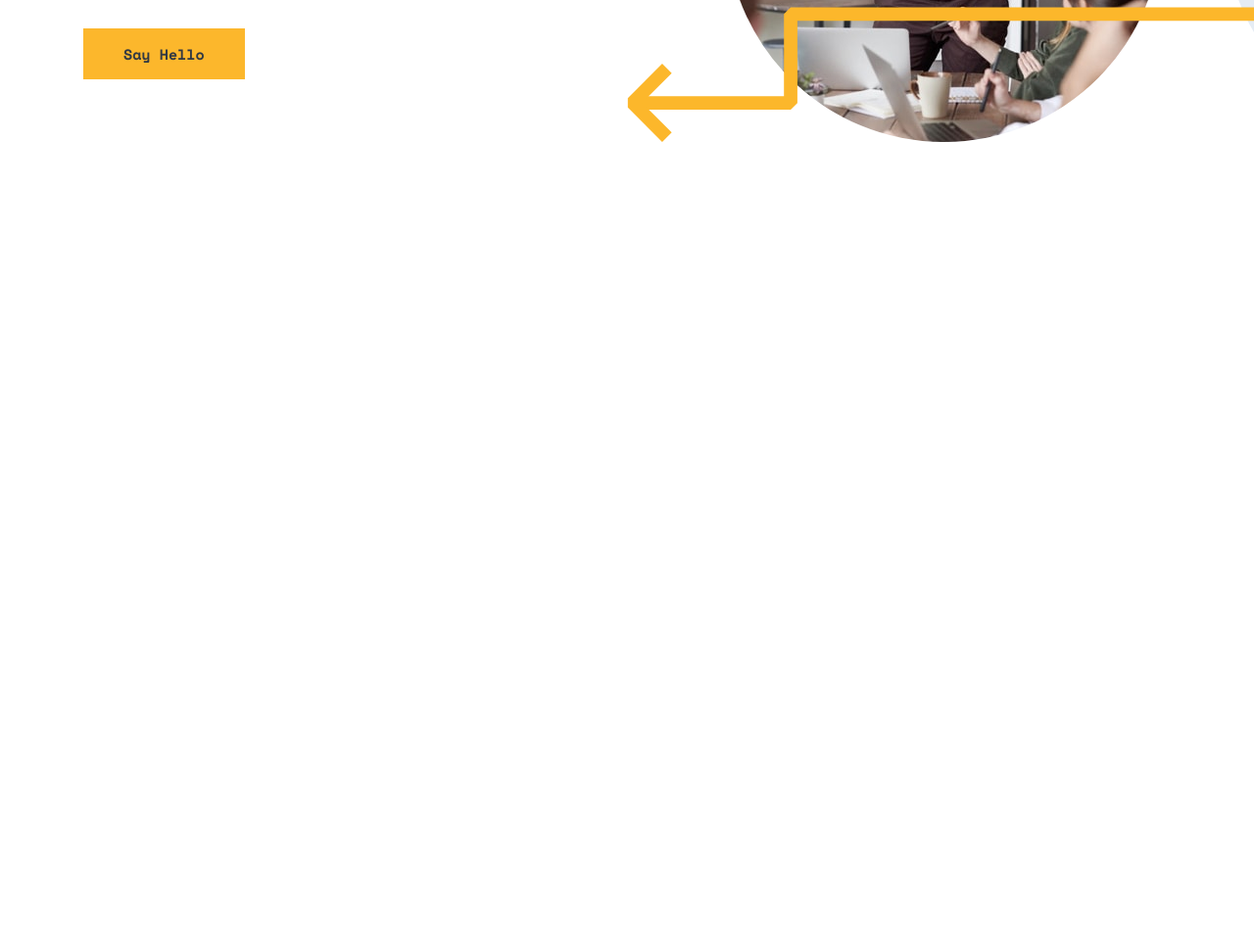
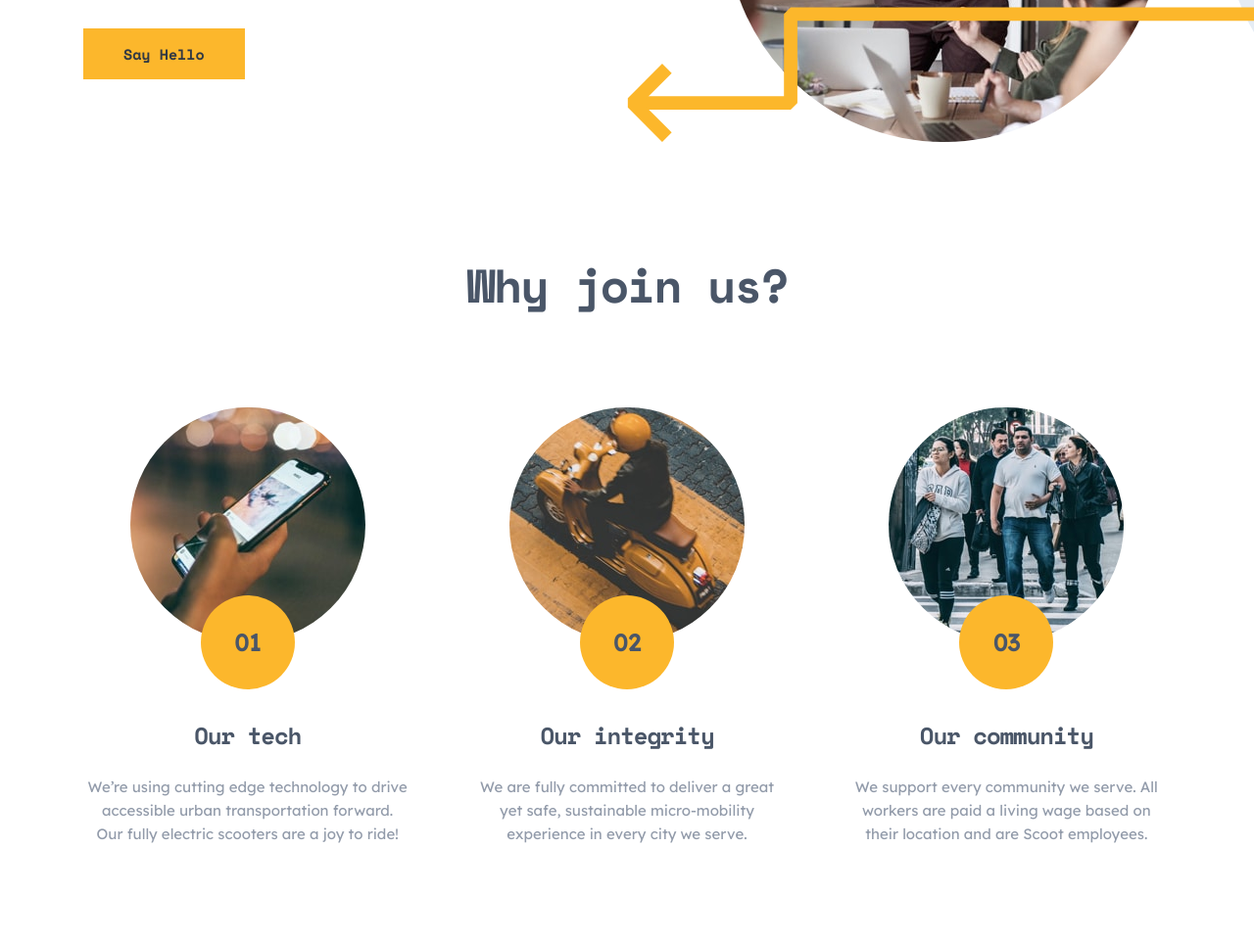
Before and after one commit to bilasheebytes/scoot, a website built with Vite: page careers.html in a window 1280 px wide. Shown: the part 691-1653 px from the top of the page at 98% size. Before the commit the page ends 956 px from the top, so only its background shows below. Built offline with nearby package versions, Linux system fonts and the light colour scheme; a script that the page names is missing.

Commit message:
join us done

```diff
--- a/careers.html
+++ b/careers.html
@@ -129,6 +129,57 @@
           />
         </article>
       </section>
+      <section class="value wrapper">
+        <h2 class="value__headline">Why join us?</h2>
+        <div class="value__grid">
+          <article class="value__item">
+            <img
+              class="value__image"
+              src="/src/assets/images/our-tech.jpg"
+              alt="person holding a smartphone scrolling through a mobile app"
+              width="240"
+              height="240"
+            />
+            <div class="value__number">01</div>
+            <h3 class="value__title">Our tech</h3>
+            <p class="value__desc">
+              We’re using cutting edge technology to drive accessible urban
+              transportation forward. Our fully electric scooters are a joy to
+              ride!
+            </p>
+          </article>
+          <article class="value__item">
+            <img
+              class="value__image"
+              src="/src/assets/images/our-integrity.jpg"
+              alt="rider wearing a yellow helmet driving a yellow motor scooter on a street"
+              width="240"
+              height="240"
+            />
+            <div class="value__number">02</div>
+            <h3 class="value__title">Our integrity</h3>
+            <p class="value__desc">
+              We are fully committed to deliver a great yet safe, sustainable
+              micro-mobility experience in every city we serve.
+            </p>
+          </article>
+          <article class="value__item">
+            <img
+              class="value__image"
+              src="/src/assets/images/our-community.jpg"
+              alt="group of diverse pedestrians walking across a city crosswalk"
+              width="240"
+              height="240"
+            />
+            <div class="value__number">03</div>
+            <h3 class="value__title">Our community</h3>
+            <p class="value__desc">
+              We support every community we serve. All workers are paid a living
+              wage based on their location and are Scoot employees.
+            </p>
+          </article>
+        </div>
+      </section>
     </main>
     <script type="module" src="/src/js/script.js"></script>
   </body>
```
